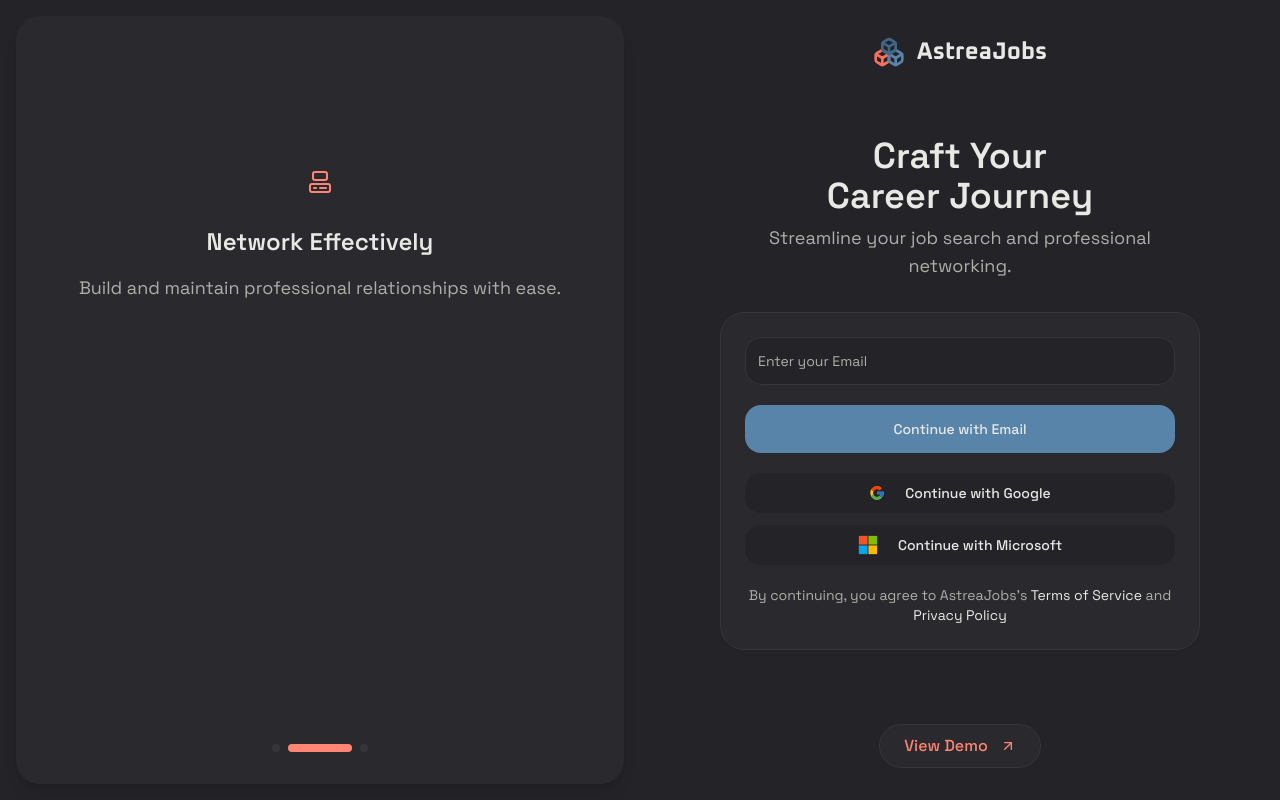
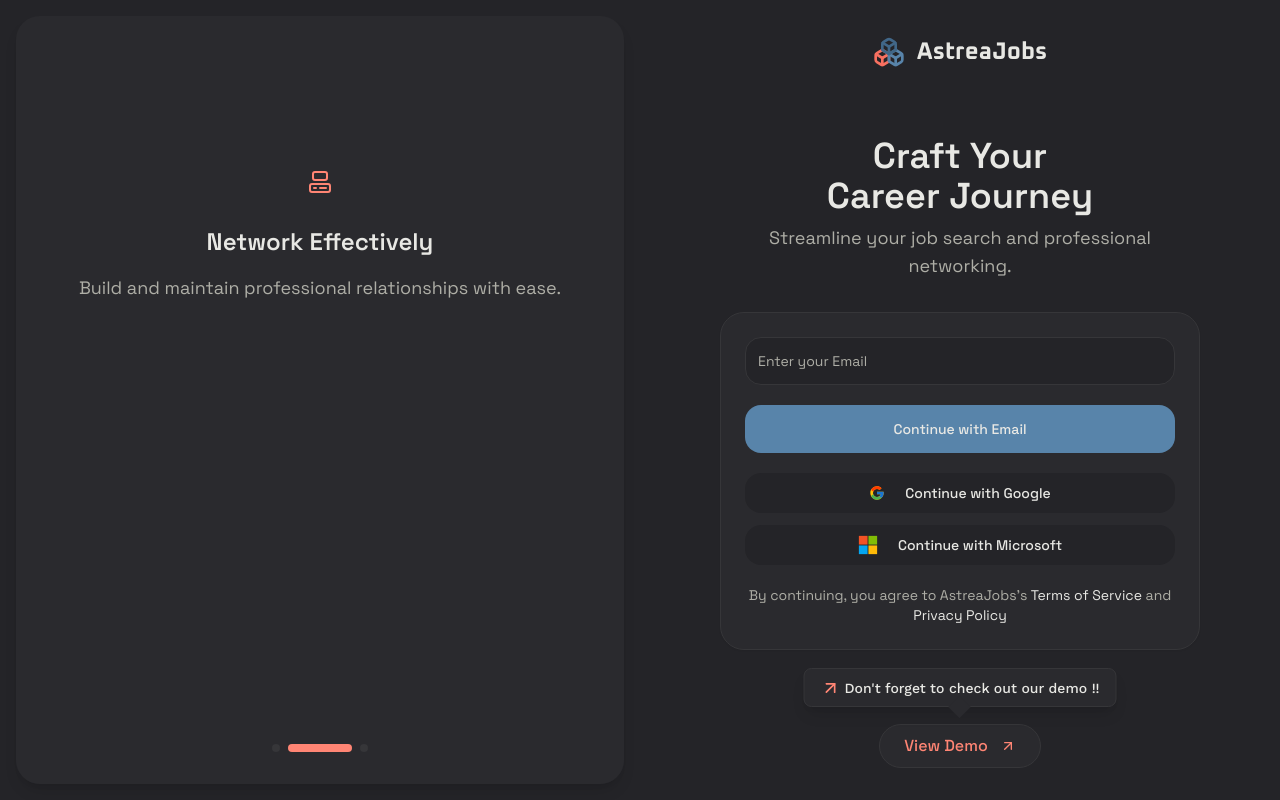
Before and after one commit to HarshavardhanKona06/astrea-jobs, a Next.js app: page /login in a window 1280 px wide. Built offline with nearby package versions, Linux system fonts and the light colour scheme.

Commit message:
Add demo tool tip

```diff
--- /dev/null
+++ b/src/components/layouts/login/demo-tool-tip.tsx
@@ -0,0 +1,53 @@
+import React, { useState, useEffect } from 'react';
+import { ArrowUpRight } from 'lucide-react';
+import { Alert, AlertDescription } from '@/components/ui/alert';
+
+const DemoTooltip = () => {
+    const [animationState, setAnimationState] = useState('hidden');
+
+    useEffect(() => {
+        const showTimer = setTimeout(() => {
+            setAnimationState('showing');
+        }, 1500);
+
+        const bounceTimer = setTimeout(() => {
+            setAnimationState('bouncing');
+        }, 2100);
+
+        const hideTimer = setTimeout(() => {
+            setAnimationState('hiding');
+        }, 8000);
+
+        return () => {
+            clearTimeout(showTimer);
+            clearTimeout(bounceTimer);
+            clearTimeout(hideTimer);
+        };
+    }, []);
+
+    if (animationState === 'hidden') return null;
+
+    const animationClasses = {
+        showing: 'animate-message-pop-up',
+        bouncing: 'translate-x-[-50%] animate-tooltip-bounce',
+        hiding: 'animate-message-pop-down'
+    }[animationState];
+
+    return (
+        <div className={`absolute -top-6 left-[50%] z-50 ${animationClasses}`}>
+            <div className="relative inline-block">
+                <Alert className="w-auto min-w-[240px] bg-background-secondary-dark border-border-dark shadow-lg py-2">
+                    <div className="flex items-center">
+                        <ArrowUpRight className="h-5 w-5 shrink-0 text-coral-dark mt-[1px]" />
+                        <AlertDescription className="ml-1 font-work-sans font-medium text-text-primary-dark whitespace-nowrap text-sm leading-5">
+                            Don&#39;t forget to check out our demo !!
+                        </AlertDescription>
+                    </div>
+                </Alert>
+                <div className="w-4 h-4 bg-background-secondary-dark rotate-45 absolute -bottom-2 left-1/2 -translate-x-1/2 border-border-dark"></div>
+            </div>
+        </div>
+    );
+};
+
+export default DemoTooltip;
--- a/src/components/sections/login.tsx
+++ b/src/components/sections/login.tsx
@@ -6,6 +6,7 @@
 import ContentSlider from "@/components/layouts/login/content-slider";
 import LogoBrand from "@/components/layouts/login/logo-brand";
 import LoginForm from "@/components/layouts/login/login-form";
+import DemoToolTip from "@/components/layouts/login/demo-tool-tip";
 
 export default function LoginPage() {
     const router = useRouter()
@@ -47,7 +48,8 @@
                         </div>
 
                         {/* Demo Button */}
-                        <div className="mt-auto pt-8">
+                        <div className="mt-auto pt-8 relative">
+                            <DemoToolTip />
                             <Button
                                 variant="ghost"
                                 onClick={handleDemoClick}
--- a/src/components/sections/nav-bar.tsx
+++ b/src/components/sections/nav-bar.tsx
@@ -73,7 +73,7 @@
             <div className="w-full h-14 flex items-center justify-between px-2">
                 <div className="flex items-center space-x-4">
 
-                    <Link href="/"
+                    <Link href="/dashboard"
                           className="flex items-center px-3 py-2 transition-colors duration-200 hover:opacity-90">
 
                         <div className="relative h-6 w-6">
--- /dev/null
+++ b/src/components/ui/alert.tsx
@@ -0,0 +1,59 @@
+import * as React from "react"
+import { cva, type VariantProps } from "class-variance-authority"
+
+import { cn } from "@/lib/utils"
+
+const alertVariants = cva(
+  "relative w-full rounded-lg border p-4 [&>svg~*]:pl-7 [&>svg+div]:translate-y-[-3px] [&>svg]:absolute [&>svg]:left-4 [&>svg]:top-4 [&>svg]:text-foreground",
+  {
+    variants: {
+      variant: {
+        default: "bg-background text-foreground",
+        destructive:
+          "border-destructive/50 text-destructive dark:border-destructive [&>svg]:text-destructive",
+      },
+    },
+    defaultVariants: {
+      variant: "default",
+    },
+  }
+)
+
+const Alert = React.forwardRef<
+  HTMLDivElement,
+  React.HTMLAttributes<HTMLDivElement> & VariantProps<typeof alertVariants>
+>(({ className, variant, ...props }, ref) => (
+  <div
+    ref={ref}
+    role="alert"
+    className={cn(alertVariants({ variant }), className)}
+    {...props}
+  />
+))
+Alert.displayName = "Alert"
+
+const AlertTitle = React.forwardRef<
+  HTMLParagraphElement,
+  React.HTMLAttributes<HTMLHeadingElement>
+>(({ className, ...props }, ref) => (
+  <h5
+    ref={ref}
+    className={cn("mb-1 font-medium leading-none tracking-tight", className)}
+    {...props}
+  />
+))
+AlertTitle.displayName = "AlertTitle"
+
+const AlertDescription = React.forwardRef<
+  HTMLParagraphElement,
+  React.HTMLAttributes<HTMLParagraphElement>
+>(({ className, ...props }, ref) => (
+  <div
+    ref={ref}
+    className={cn("text-sm [&_p]:leading-relaxed", className)}
+    {...props}
+  />
+))
+AlertDescription.displayName = "AlertDescription"
+
+export { Alert, AlertTitle, AlertDescription }
--- a/tailwind.config.ts
+++ b/tailwind.config.ts
@@ -84,6 +84,51 @@
 				'work-sans': 'var(--font-work-sans)',
 				'oxanium': 'var(--font-oxanium)',
 			},
+			keyframes: {
+				'message-pop-up': {
+					'0%': {
+						transform: 'translate(-50%, 100%) scale(0.3)',
+						opacity: '0'
+					},
+					'50%': {
+						transform: 'translate(-50%, -20%) scale(1.1)'
+					},
+					'75%': {
+						transform: 'translate(-50%, 10%) scale(0.95)'
+					},
+					'100%': {
+						transform: 'translate(-50%, 0) scale(1)',
+						opacity: '1'
+					}
+				},
+				'message-pop-down': {
+					'0%': {
+						transform: 'translate(-50%, 0) scale(1)',
+						opacity: '1'
+					},
+					'30%': {
+						transform: 'translate(-50%, -10%) scale(1.1)',
+						opacity: '0.8'
+					},
+					'100%': {
+						transform: 'translate(-50%, 100%) scale(0.3)',
+						opacity: '0'
+					}
+				},
+				'tooltip-bounce': {
+					'0%, 100%': {
+						transform: 'translate(-50%, 0)'
+					},
+					'50%': {
+						transform: 'translate(-50%, -10px)'
+					}
+				}
+			},
+			animation: {
+				'message-pop-up': 'message-pop-up 0.6s cubic-bezier(0.34, 1.56, 0.64, 1)',
+				'message-pop-down': 'message-pop-down 0.4s cubic-bezier(0.34, 1.56, 0.64, 1) forwards',
+				'tooltip-bounce': 'tooltip-bounce 0.5s ease-in-out 3'
+			}
 		}
 	},
 	plugins: [animate],
```
Lines whose indentation alone changed are shown as unchanged.
